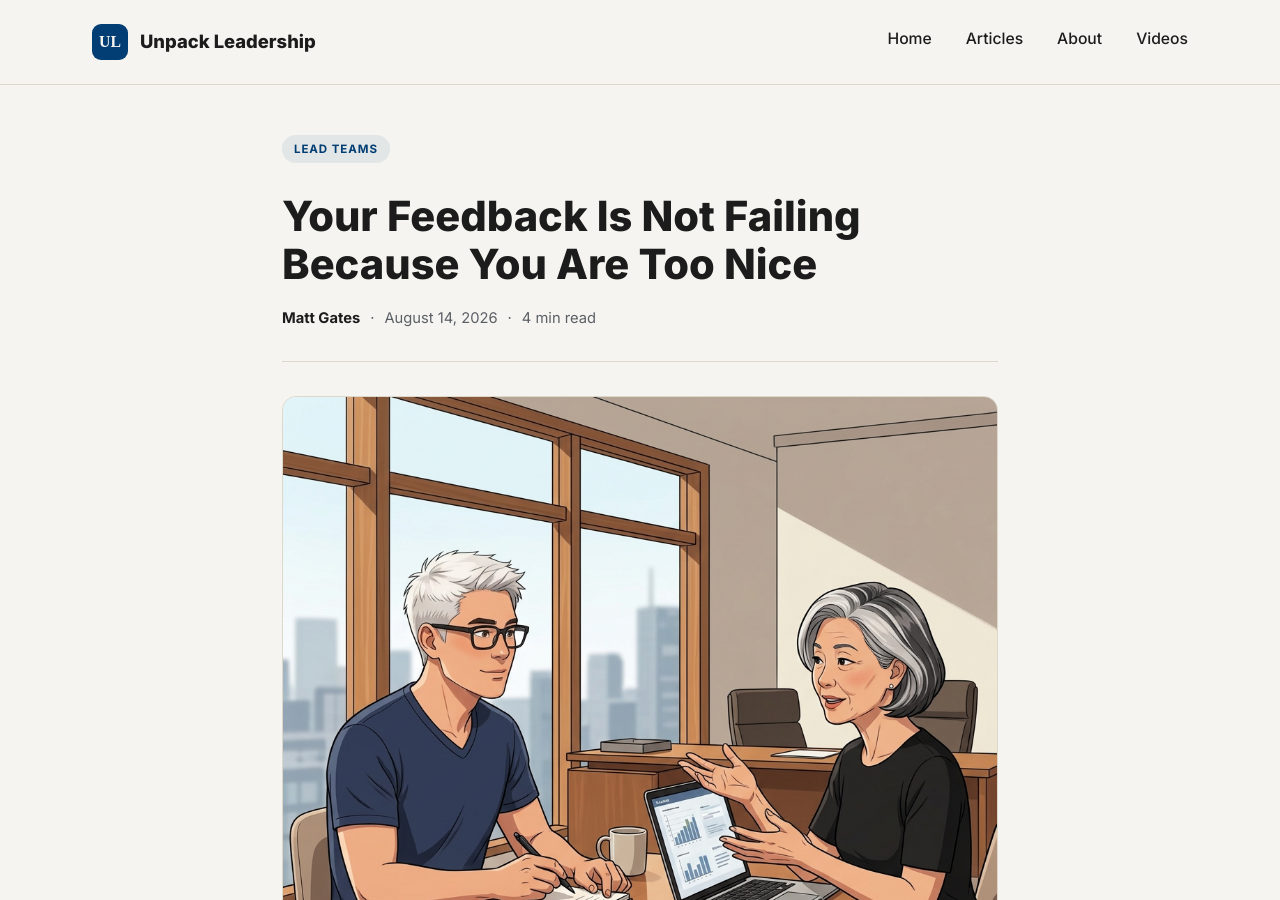
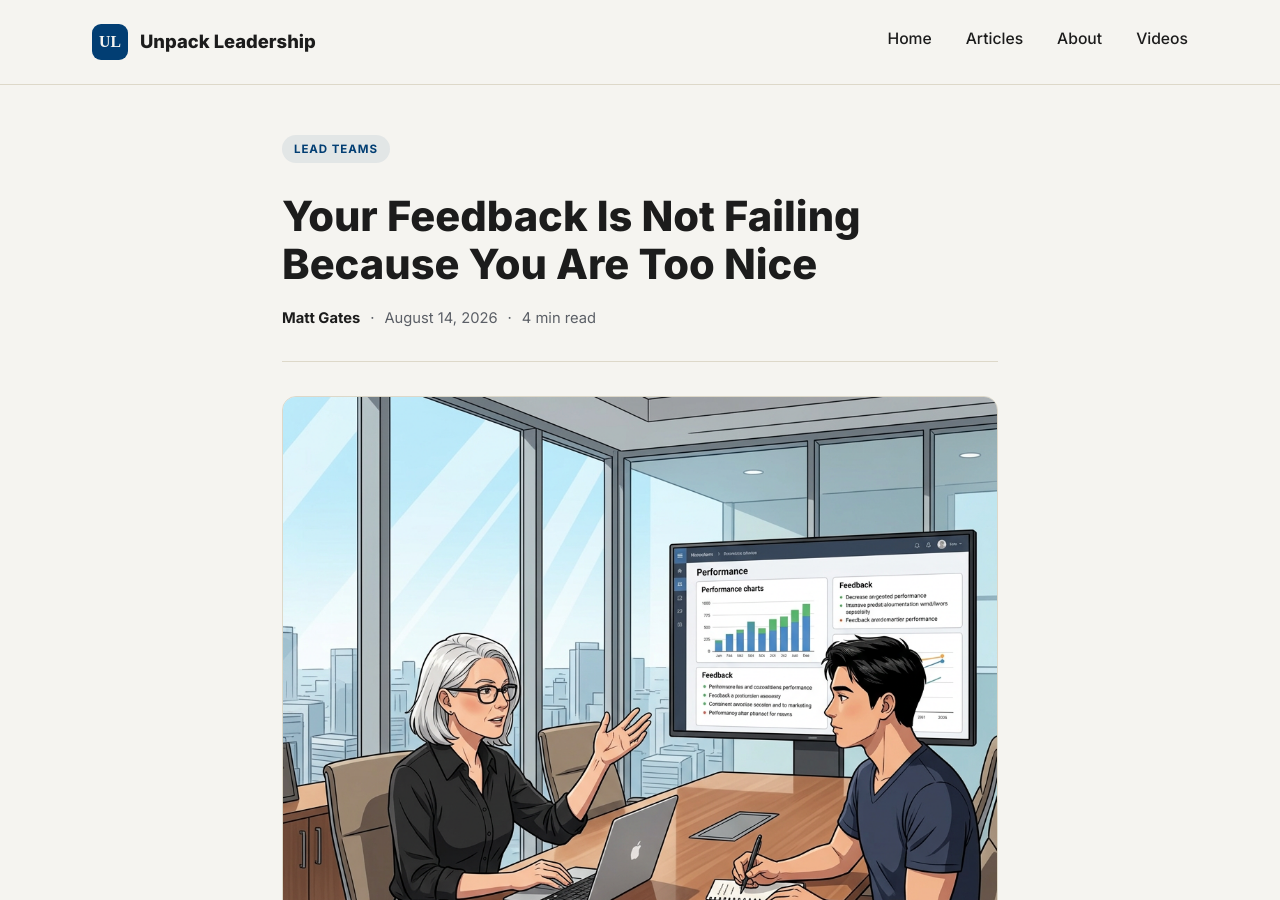
Before and after one commit to mattygates/unpackleadership.com, a Jekyll site: the page built from _posts/2026-08-14-your-feedback-is-not-failing-because-you-are-too-nice.md, in a window 1280 px wide and 900 px high. Built offline with Jekyll 4.4.1, drawn with Linux system fonts in a browser that asks for light colours.

Commit message:
Update feedback article image

```diff
--- a/_posts/2026-08-14-your-feedback-is-not-failing-because-you-are-too-nice.md
+++ b/_posts/2026-08-14-your-feedback-is-not-failing-because-you-are-too-nice.md
@@ -3,7 +3,7 @@ layout: post
 title: "Your Feedback Is Not Failing Because You Are Too Nice"
 author: matt
 categories: ["Lead Teams"]
-image: /assets/images/feedback-is-not-failing.png
+image: /assets/images/feedback-is-not-failing-two.png
 tags: [feedback, accountability, team-leadership]
 ---
 
```
Also changed, not shown: assets/images/feedback-is-not-failing-two.png (added).
